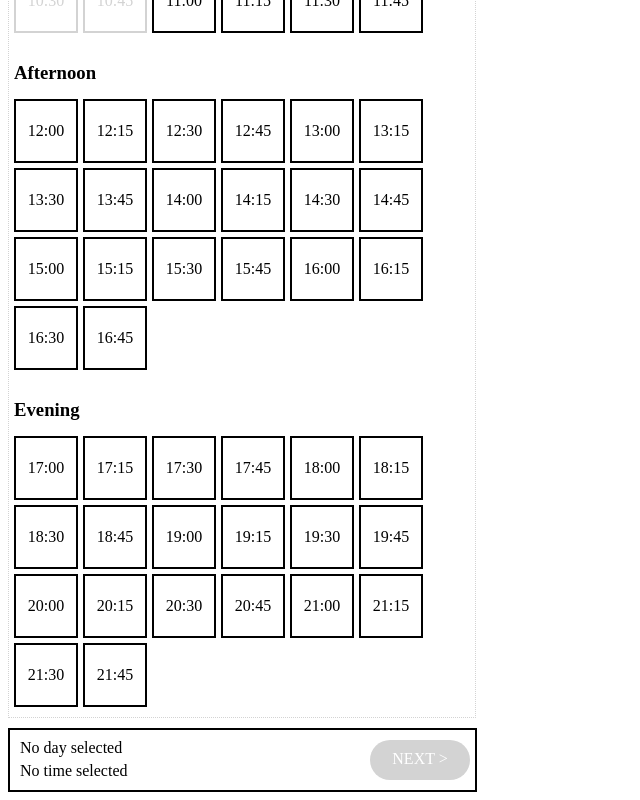
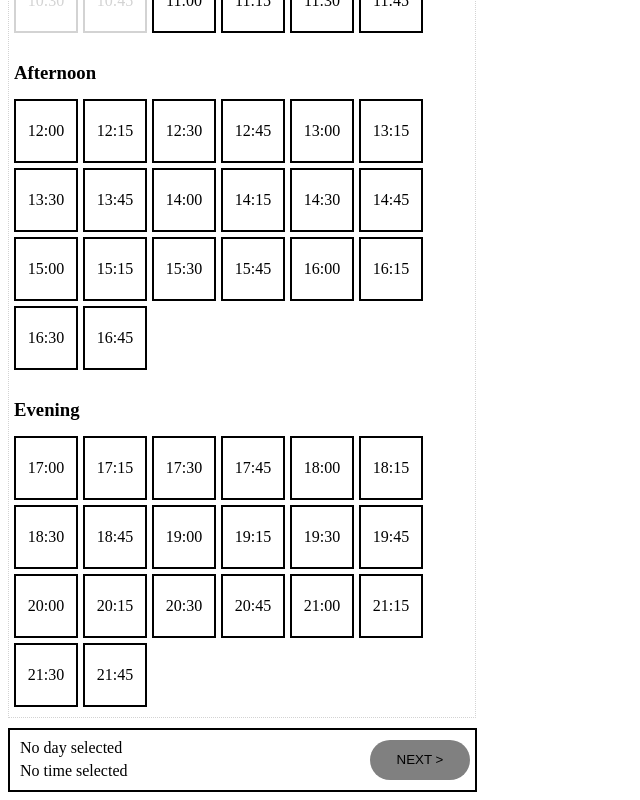
Before and after one commit to maciejk77/time-date-picker, a React (Create React App) app: page / in a window 1280 px wide. Shown: the part 482-1282 px from the top of the page, without its empty margins (0-640 px from the left). Built offline with nearby package versions, Linux system fonts and the light colour scheme.

Commit message:
Add style components ThemeProvider, style Button

```diff
--- a/package.json
+++ b/package.json
@@ -11,6 +11,7 @@
     "react": "^17.0.2",
     "react-dom": "^17.0.2",
     "react-scripts": "4.0.3",
+    "styled-components": "^5.2.2",
     "uninstall": "^0.0.0",
     "web-vitals": "^1.0.1"
   },
--- a/src/components/Button/index.js
+++ b/src/components/Button/index.js
@@ -1,32 +1,10 @@
 import React from 'react';
+import StyledButton from './styles';
 
-const Button = ({ children, onClick, disabled = false }) => {
-  const disabledButtonStyle = { ...styles.button, ...styles.buttonDisabled };
-
-  return (
-    <div
-      style={disabled ? disabledButtonStyle : styles.button}
-      onClick={onClick}
-    >
-      {children} &gt;
-    </div>
-  );
-};
-
-// styled component needed for less boilerplate and handling style logic
-const styles = {
-  button: {
-    backgroundColor: 'red',
-    borderRadius: 30,
-    color: 'white',
-    height: 20,
-    padding: 10,
-    textAlign: 'center',
-    width: 80,
-  },
-  buttonDisabled: {
-    backgroundColor: 'lightgray',
-  },
-};
+const Button = ({ children, onClick, disabled = false }) => (
+  <StyledButton onClick={onClick} disabled={disabled}>
+    {children} &gt;
+  </StyledButton>
+);
 
 export default Button;
--- /dev/null
+++ b/src/components/Button/styles.js
@@ -0,0 +1,18 @@
+import styled from 'styled-components';
+
+const StyledButton = styled.button`
+  align-items: center;
+  background-color: ${({ theme, disabled }) =>
+    disabled ? theme.colors.base2 : theme.colors.base3};
+  border: none;
+  border-radius: 30px;
+  color: ${({ theme, disabled }) =>
+    disabled ? theme.colors.base1 : theme.colors.base0};
+  display: flex;
+  height: 40px;
+  justify-content: center;
+  padding: 10px;
+  width: 100px;
+`;
+
+export default StyledButton;
--- a/src/index.js
+++ b/src/index.js
@@ -2,11 +2,15 @@ import React from 'react';
 import ReactDOM from 'react-dom';
 import App from './App';
 import { StoreProvider } from './Store';
+import { ThemeProvider } from 'styled-components';
+import theme from './theme';
 
 ReactDOM.render(
   <React.StrictMode>
     <StoreProvider>
-      <App />
+      <ThemeProvider theme={theme}>
+        <App />
+      </ThemeProvider>
     </StoreProvider>
   </React.StrictMode>,
   document.getElementById('root')
--- /dev/null
+++ b/src/theme.js
@@ -0,0 +1,21 @@
+// eslint-disable-next-line
+const theme = {
+  colors: {
+    base0: 'white',
+    base1: 'black',
+    base2: 'gray',
+    base3: 'red',
+  },
+  fonts: {
+    base1: 'BioRhyme',
+    base2: 'Lato',
+  },
+  fontSize: {
+    small: '15px',
+    medium: '20px',
+    large: '25px',
+    xlarge: '65px',
+  },
+};
+
+export default theme;
```
Also changed, not shown: 2 other files (tests, documents, lock files or other folders).
